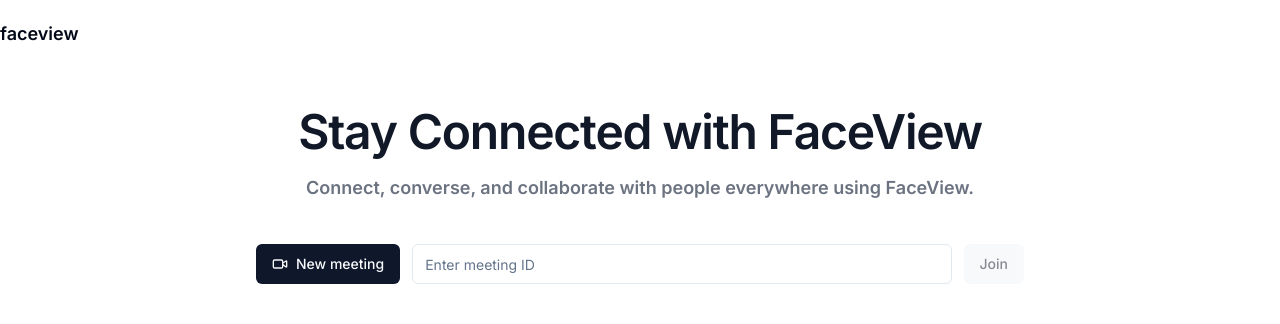
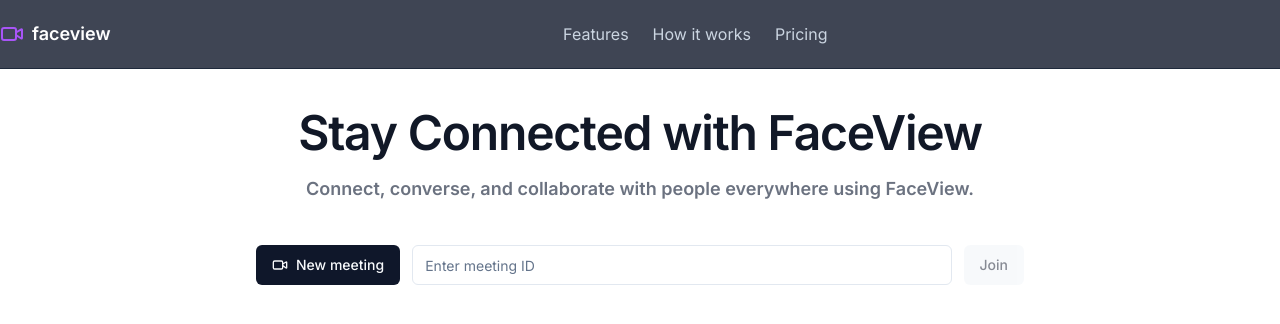
Before and after one commit to cedricahenkorah/faceview, a Next.js app in the folder web/: page / in a window 1280 px wide. Shown: the top 324 px of the page. Built offline with nearby package versions, Linux system fonts and the light colour scheme.

Commit message:
style: added nav bar links

```diff
--- a/web/app/_components/navbar.tsx
+++ b/web/app/_components/navbar.tsx
@@ -1,17 +1,47 @@
+import { Video } from "lucide-react";
 import Link from "next/link";
+import { usePathname } from "next/navigation";
 
 export const Navbar = () => {
+  const pathname = usePathname();
   return (
-    <header className="sticky top-0 z-50 bg-white">
+    <header className="sticky top-0 z-50 border-b border-slate-800 bg-slate-900/80 backdrop-blur-sm">
       <nav className="w-full ">
         <div className="m-auto lg:max-w-7xl max-w-3xl px-5 lg:px-5 xl:px-0 py-3 lg:py-5 flex justify-between">
-          <div className="flex items-center">
+          <div className="flex items-center space-x-2">
+            <Video className="h-6 w-6 text-purple-500" />
+
             <Link href="/">
-              <h1 className="font-semibold text-sm md:text-base lg:text-lg">
+              <h1 className="font-semibold text-sm md:text-base lg:text-lg text-white">
                 faceview
               </h1>
             </Link>
           </div>
+
+          {pathname === "/" && (
+            <div className="hidden md:flex items-center space-x-6">
+              <a
+                href="#features"
+                className="text-slate-300 hover:text-white transition"
+              >
+                Features
+              </a>
+              <a
+                href="#how-it-works"
+                className="text-slate-300 hover:text-white transition"
+              >
+                How it works
+              </a>
+              <a
+                href="#pricing"
+                className="text-slate-300 hover:text-white transition"
+              >
+                Pricing
+              </a>
+            </div>
+          )}
+
+          <div></div>
         </div>
       </nav>
     </header>
```
